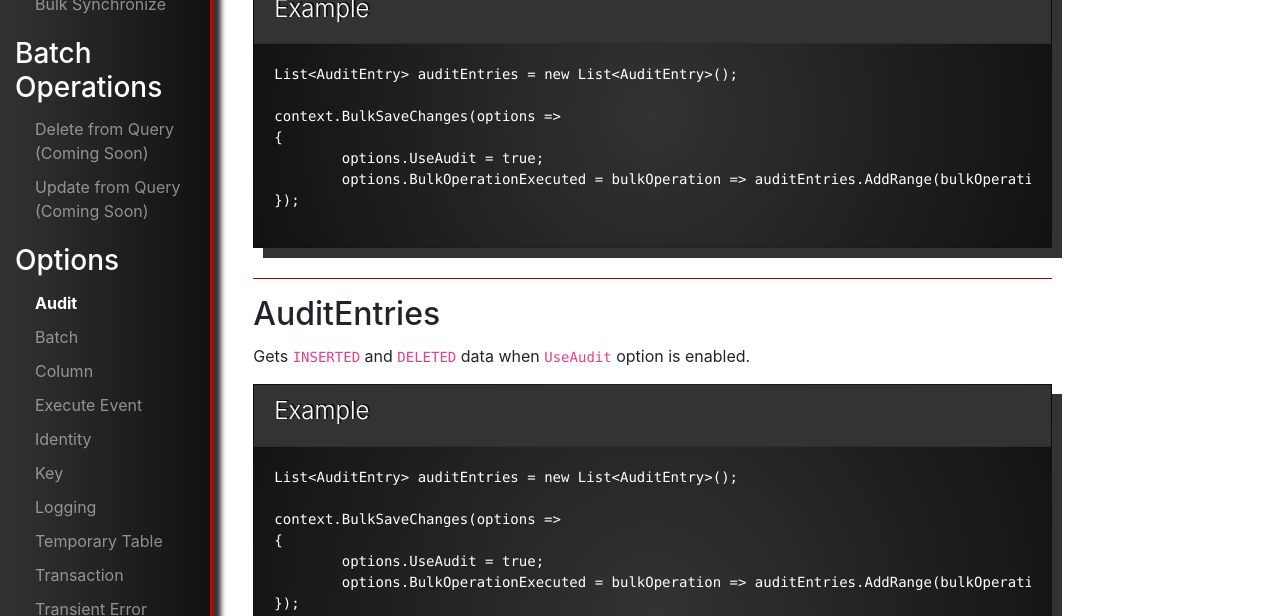
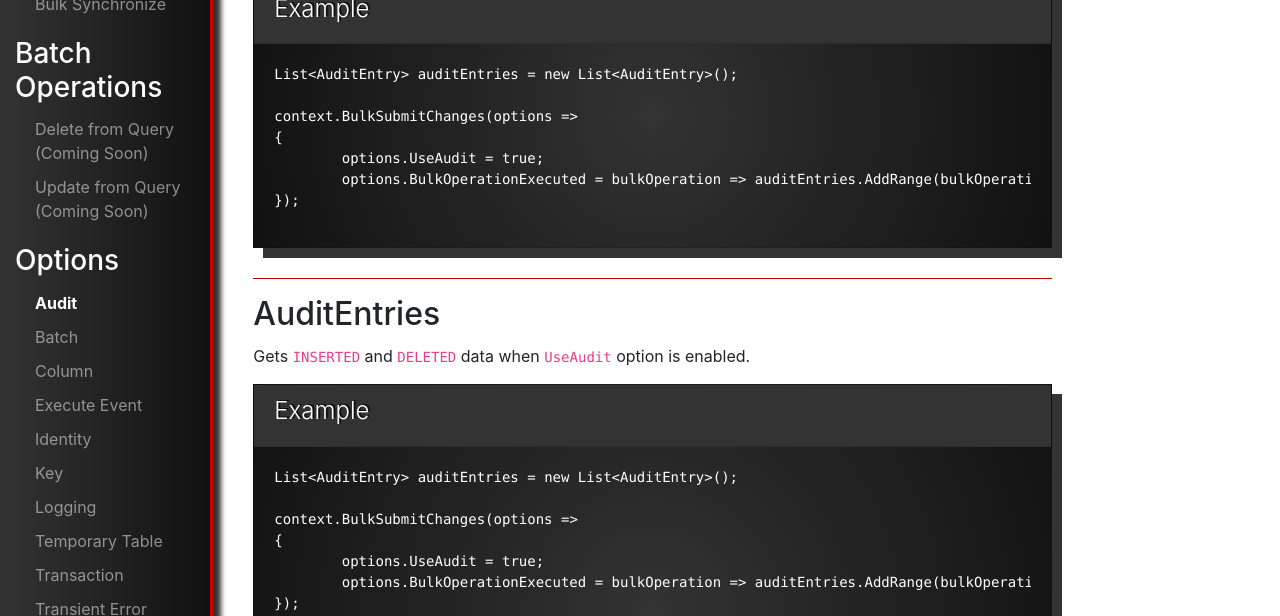
Before and after one commit to zzzprojects/LinqToSql-Plus, a Jekyll site: the page built from docs/pages/api/options-summary/options-audit.md, in a window 1280 px wide and 1334 px high. Shown: the part 364-980 px from the top of the window. Built offline with Jekyll 4.4.1, drawn with Linux system fonts in a browser that asks for light colours; nearby versions of some CDN libraries; our own code applies the rules of GitHub Pages for plain Markdown files.

Commit message:
Update options-audit.md

```diff
--- a/docs/pages/api/options-summary/options-audit.md
+++ b/docs/pages/api/options-summary/options-audit.md
@@ -9,7 +9,7 @@ Gets or sets if `INSERTED` and `DELETED` data from the database should be return
 {% highlight csharp %}
 List<AuditEntry> auditEntries = new List<AuditEntry>();
 
-context.BulkSaveChanges(options =>
+context.BulkSubmitChanges(options =>
 {
 	options.UseAudit = true;
 	options.BulkOperationExecuted = bulkOperation => auditEntries.AddRange(bulkOperation.AuditEntries);
@@ -26,7 +26,7 @@ Gets `INSERTED` and `DELETED` data when `UseAudit` option is enabled.
 {% highlight csharp %}
 List<AuditEntry> auditEntries = new List<AuditEntry>();
 
-context.BulkSaveChanges(options =>
+context.BulkSubmitChanges(options =>
 {
 	options.UseAudit = true;
 	options.BulkOperationExecuted = bulkOperation => auditEntries.AddRange(bulkOperation.AuditEntries);
```
